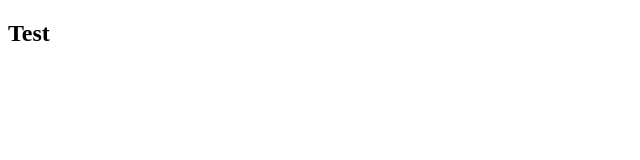
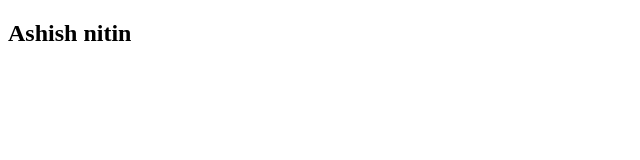
Before and after one commit to gajenweb/learnhtml, a plain HTML site: page index.html in a window 1280 px wide. Shown: the whole page, without its empty margins (0-640 px from the left). Drawn offline with Linux system fonts and the light colour scheme.

Commit message:
add users

```diff
--- a/index.html
+++ b/index.html
@@ -7,6 +7,6 @@
     <title>Document</title>
 </head>
 <body>
-    <h2>Test</h2>
+    <h2>Ashish nitin</h2>
 </body>
 </html>
```
